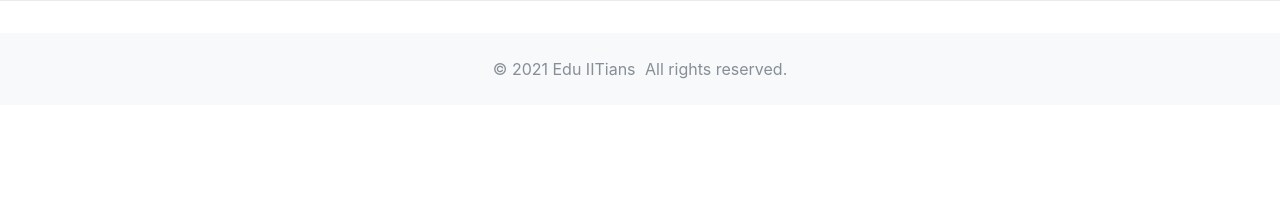
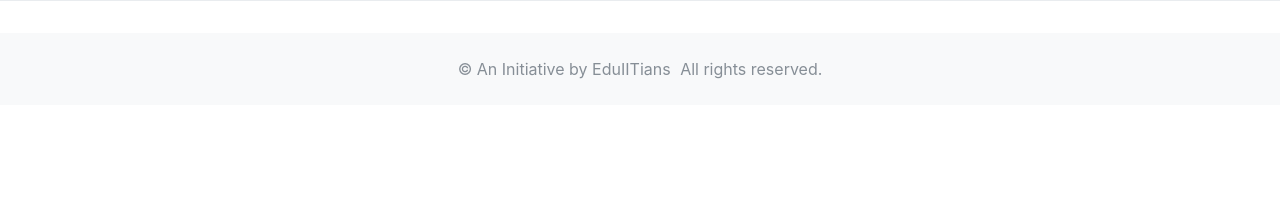
Before and after one commit to rajilpatel/jeemarathon, a Django app: template templates/quiz/home.html in a window 1280 px wide. Shown: the part 589-800 px from the top of the page. Run offline with Django 3.2, Linux system fonts and the light colour scheme; the template is opened without the code that fills it, so the values that code supplies are empty; some libraries are stand-ins or nearby versions.

Commit message:
base footer

```diff
--- a/templates/base.html
+++ b/templates/base.html
@@ -64,7 +64,7 @@
     <footer class="bg-light text-muted py-0">
         <div class="container py-4">
             <ul class="list-inline mb-0 text-center">
-                <li class="list-inline-item">&copy; 2021 Edu IITians</li>
+                <li class="list-inline-item">&copy; An Initiative by EduIITians</li>
                 <li class="list-inline-item">All rights reserved.</li>
             </ul>
         </div>
```
